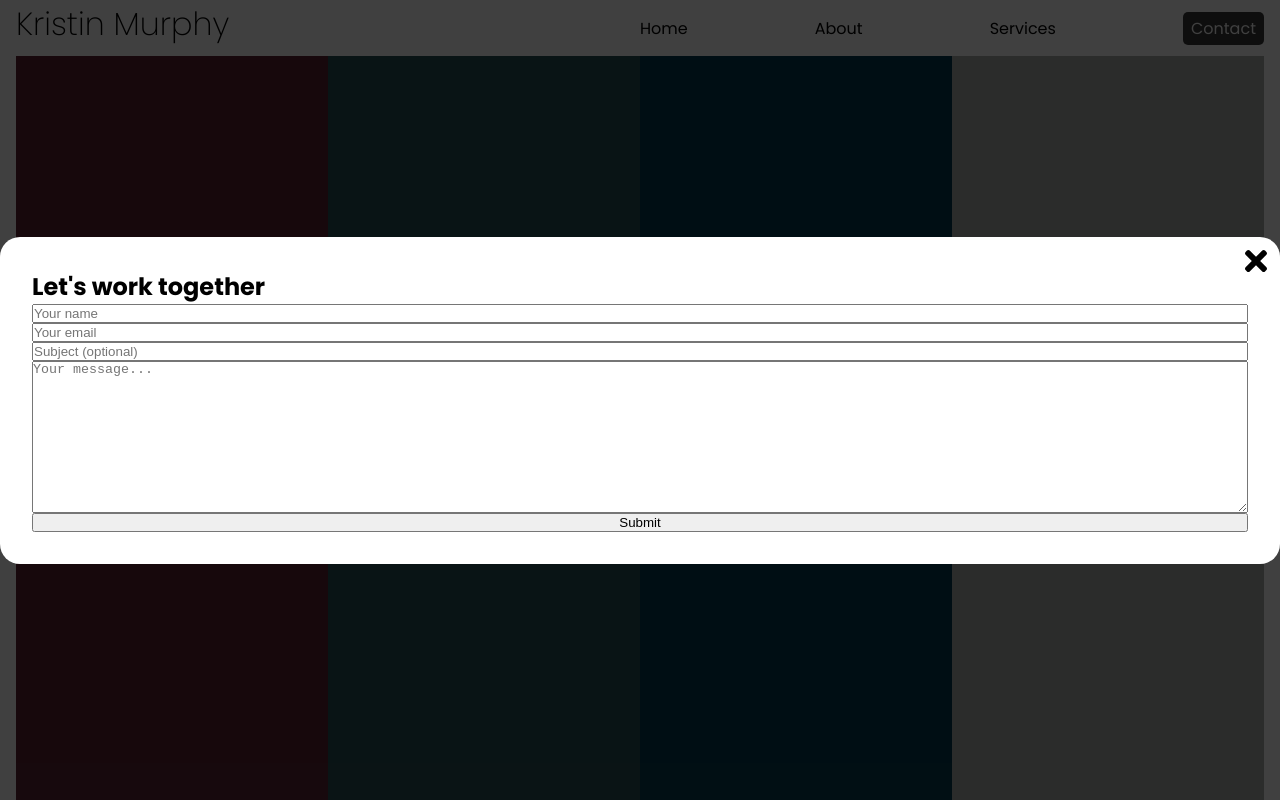
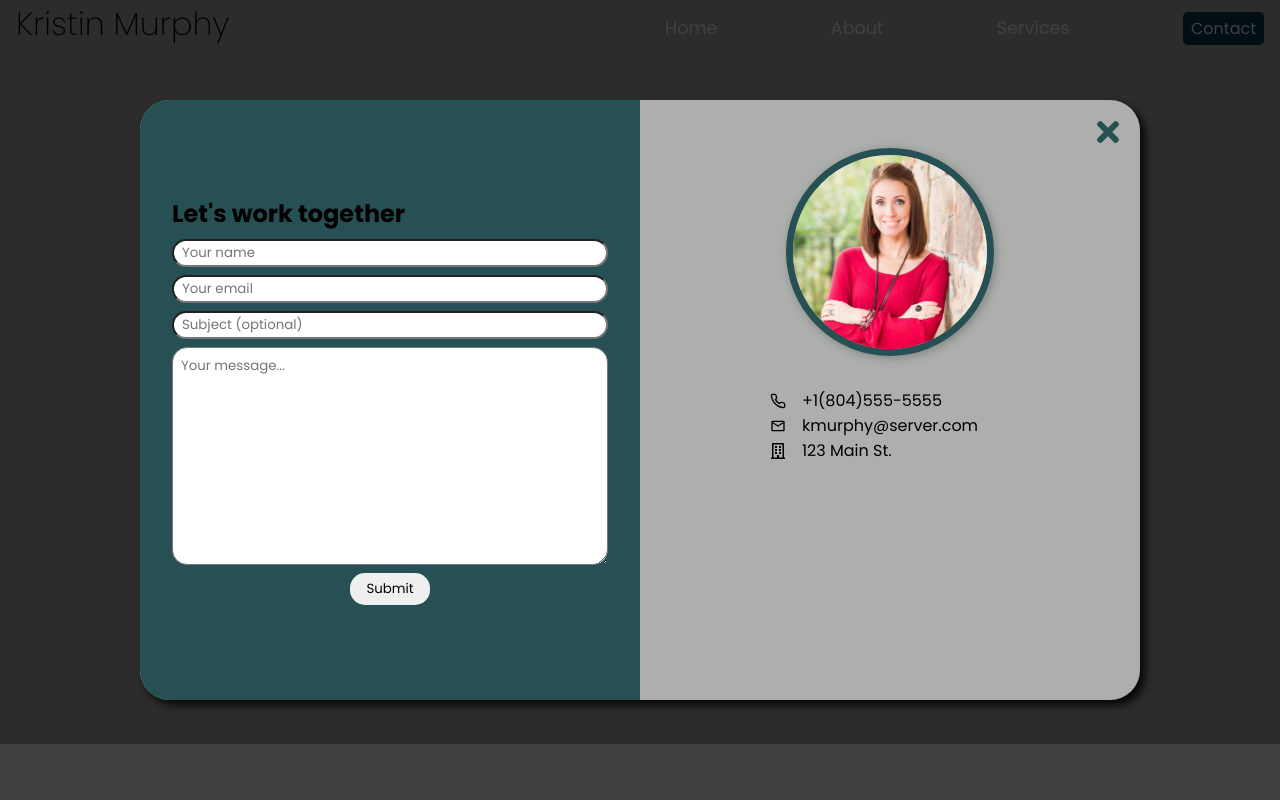
Before and after one commit to deppes365/kmurphy-website, a React (Create React App) app: page / in a window 1280 px wide. Both pictures are taken after a click on the link "Contact". Built offline with nearby package versions, Linux system fonts and the light colour scheme.

Commit message:
contact form edits

```diff
--- a/src/App.scss
+++ b/src/App.scss
@@ -7,7 +7,7 @@ $silver-chalice: #ACAFAC;
 .App {
   width: 100%;
   position: relative;
-
+  background-color: $silver-chalice;
 
   .container {
     width: 100%;
@@ -36,8 +36,15 @@ $silver-chalice: #ACAFAC;
       }
     }
 
+    .navContainer {
+      width: 60%;
+      display: flex;
+      align-items: center;
+      justify-content: flex-end;
+    }
+
     .navLinks {
-      width: 50%;
+      width: 80%;
       list-style: none;
       display: flex;
       justify-content: space-between;
@@ -47,11 +54,17 @@ $silver-chalice: #ACAFAC;
         text-decoration: none;
         color: black;
         display: inline-block;
+        color: white;
+        font-size: 1.1rem;
+
+        &.active {
+          color:#265054
+        }
       }
 
       .contact-btn {
         display: inline-block;
-        background-color: #383838;
+        background-color: $midnight-green-eagle;
         color: white;
         padding: 0.25rem 0.5rem;
         transition: 0.2s ease;
@@ -133,32 +146,7 @@ $silver-chalice: #ACAFAC;
       height: calc(100vh - 3.5rem);
       display: flex;
 
-      div {
-        width: 25%;
-        height: calc(100vh - 3.5rem);
-        display: flex;
-        justify-content: center;
-        align-items: center;
-      }
 
-      .old-mauve {
-        background-color: $old-mauve;
-        color: white;
-      }
-
-      .dark-slate-gray {
-        background-color: $dark-slate-gray;
-        color: white;
-      }
-
-      .midnight-green-eagle {
-        background-color: $midnight-green-eagle;
-        color: white;
-      }
-
-      .silver-chalice {
-        background-color: $silver-chalice;
-      }
     }
   }
 
@@ -182,16 +170,18 @@ $silver-chalice: #ACAFAC;
       visibility: visible;
     }
 
-    .form {
-      background-color: white;
+    .contactContent {
+      background-color: $silver-chalice;
+      width: 100%;
+      max-width: 1000px;
+      margin: 0 1rem;
+      border-radius: 30px;
+      height: 75%;
       display: flex;
-      flex-direction: column;
-      padding: 2rem;
-      width: 100%;
-      max-width: 1300px;
+      align-items: center;
       position: relative;
-      border-radius: 20px;
       overflow: hidden;
+      box-shadow: 5px 5px 10px rgba(0, 0, 0, 0.9);
 
       .closeBtn {
         display: inline-block;
@@ -199,10 +189,10 @@ $silver-chalice: #ACAFAC;
         top: 0;
         right: 0;
         background-color: transparent;
-        color: black;
+        color: $dark-slate-gray;
         border: 0;
         font-size: 2rem;
-        padding: 0.5rem;
+        padding: 1rem;
         cursor: pointer;
         transition: 0.2s ease;
 
@@ -211,5 +201,80 @@ $silver-chalice: #ACAFAC;
         }
       }
     }
+
+    .form {
+      flex-basis: 50%;
+      height: 100%;
+      display: flex;
+      flex-direction: column;
+      justify-content: center;
+      gap: 0.5rem;
+      padding: 2rem;
+      position: relative;
+      overflow: hidden;
+      background-color: $dark-slate-gray;
+
+
+      input {
+        border-radius: 15px;
+        height: 1.75rem;
+        padding: 0 0.5rem;
+        font-family: 'Poppins', sans-serif;
+      }
+
+      textarea {
+        border-radius: 15px;
+        padding: 0.5rem;
+        font-family: 'Poppins', sans-serif;
+      }
+
+      button {
+        font-family: 'Poppins', sans-serif;
+        width: 5rem;
+        height: 2rem;
+        border-radius: 15px;
+        margin: 0 auto;
+        border: 0;
+      }
+    }
+
+    .contactInfo {
+      flex-basis: 50%;
+      display: flex;
+      flex-direction: column;
+      align-items: center;
+      justify-content: flex-start;
+      height: 100%;
+      padding: 3rem 2rem 2rem;
+
+      .imgContainer {
+        width: 13rem;
+        height: 13rem;
+        border-radius: 50%;
+        overflow: hidden;
+        box-shadow: 2px 2px 10px rgba(0, 0, 0, 0.25);
+        border: 7px solid $dark-slate-gray;
+        margin-bottom: 2rem;
+
+
+        img {
+          width: 100%;
+          height: 100%;
+          object-fit: cover;
+        }
+      }
+
+      .contactDiv {
+        width: auto;
+        min-width: 15rem;
+        display: flex;
+        justify-content: flex-start;
+        align-items: center;
+
+        p {
+          margin-left: 1rem;
+        }
+      }
+    }
   }
 }
--- a/src/components/contactForm/ContactForm.jsx
+++ b/src/components/contactForm/ContactForm.jsx
@@ -1,10 +1,17 @@
 import React from 'react';
-import { FaTimes } from 'react-icons/fa';
+import { FaTimes, FaRegBuilding } from 'react-icons/fa';
+import {FiPhone} from 'react-icons/fi'
+import {MdOutlineEmail} from 'react-icons/md'
+import headshot from '../../assets/images/headshot.jpg'
 
 function ContactForm({ contactFormOpen, setContactFormOpen }) {
+
+
 	return (
-		<div className={`contactForm ${contactFormOpen && 'active'}`}>
-			<form className="form">
+		<div className={`contactForm ${contactFormOpen && 'active'}`} onClick={(e) => {
+			e.target.classList.contains('contactForm') && contactFormOpen && setContactFormOpen(false)
+		}}>
+			<div className="contactContent">
 				<button
 					className="closeBtn"
 					onClick={e => {
@@ -14,6 +21,7 @@ function ContactForm({ contactFormOpen, setContactFormOpen }) {
 				>
 					<FaTimes />
 				</button>
+				<form className="form">
 					<h2>Let's work together</h2>
 					<input
 						type="text"
@@ -43,8 +51,26 @@ function ContactForm({ contactFormOpen, setContactFormOpen }) {
 						placeholder="Your message..."
 						required
 					></textarea>
-                <button type='submit'>Submit</button>
+					<button type="submit">Submit</button>
 				</form>
+				<div className="contactInfo">
+					<div className="imgContainer">
+						<img src={headshot} alt="" />
+					</div>
+					<div className="contactDiv">
+						<FiPhone />
+						<p>+1(804)555-5555</p>
+					</div>
+					<div className="contactDiv">
+						<MdOutlineEmail />
+						<p>kmurphy@server.com</p>
+					</div>
+					<div className="contactDiv">
+						<FaRegBuilding />
+						<p>123 Main St.</p>
+					</div>
+				</div>
+			</div>
 		</div>
 	);
 }
--- a/src/components/header/Header.jsx
+++ b/src/components/header/Header.jsx
@@ -1,4 +1,7 @@
 import React from 'react';
+import { FaPhoneAlt } from 'react-icons/fa';
+import { FiPhone } from 'react-icons/fi';
+import { MdOutlineEmail } from 'react-icons/md';
 
 function Header({ setContactFormOpen }) {
 	return (
@@ -7,6 +10,7 @@ function Header({ setContactFormOpen }) {
 				<div className="logo">
 					<h1>Kristin Murphy</h1>
 				</div>
+				<div className="navContainer">
 					<ul className="navLinks">
 						<li>
 							<a className="navLink" href="#">
@@ -36,6 +40,7 @@ function Header({ setContactFormOpen }) {
 							</a>
 						</li>
 					</ul>
+				</div>
 				<div className="hamburger">
 					<div className="topLine"></div>
 					<div className="middleLine"></div>
--- a/src/pages/Home.jsx
+++ b/src/pages/Home.jsx
@@ -4,18 +4,7 @@ function Home() {
   return (
     <div className='page' id='home'>
         <div className="container">
-            <div className="old-mauve">
-              <h3>Old Mauve</h3>
-            </div>
-            <div className="dark-slate-gray">
-              <h3>Dark Slate Gray</h3>
-            </div>
-            <div className="midnight-green-eagle">
-              <h3>Midnight Green Eagle</h3>
-            </div>
-            <div className="silver-chalice">
-              <h3>Silver Chalice</h3>
-            </div>
+
         </div>
     </div>
   )
```
Also changed, not shown: src/assets/images/headshot.jpg (added). Lines whose indentation alone changed are shown as unchanged.
